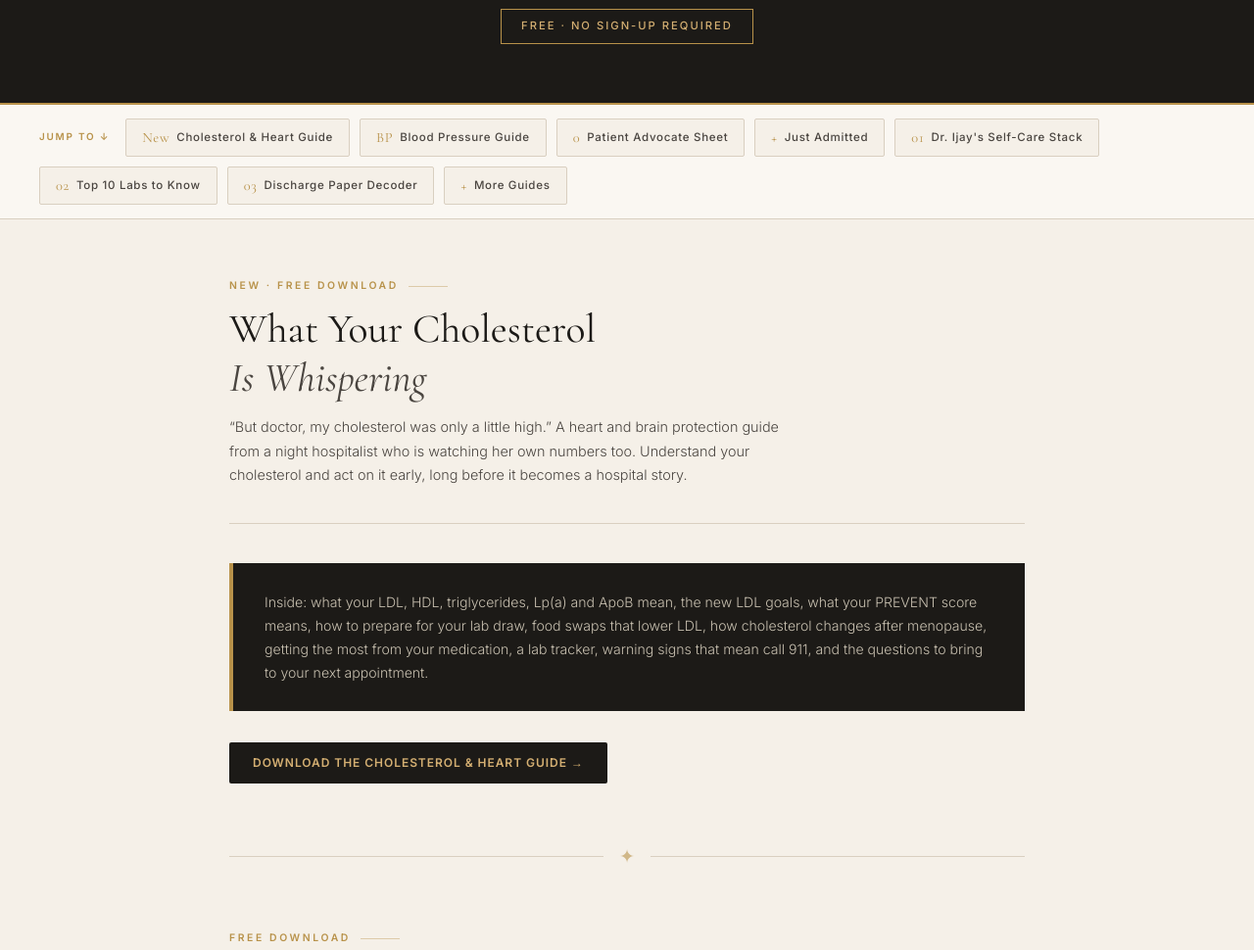
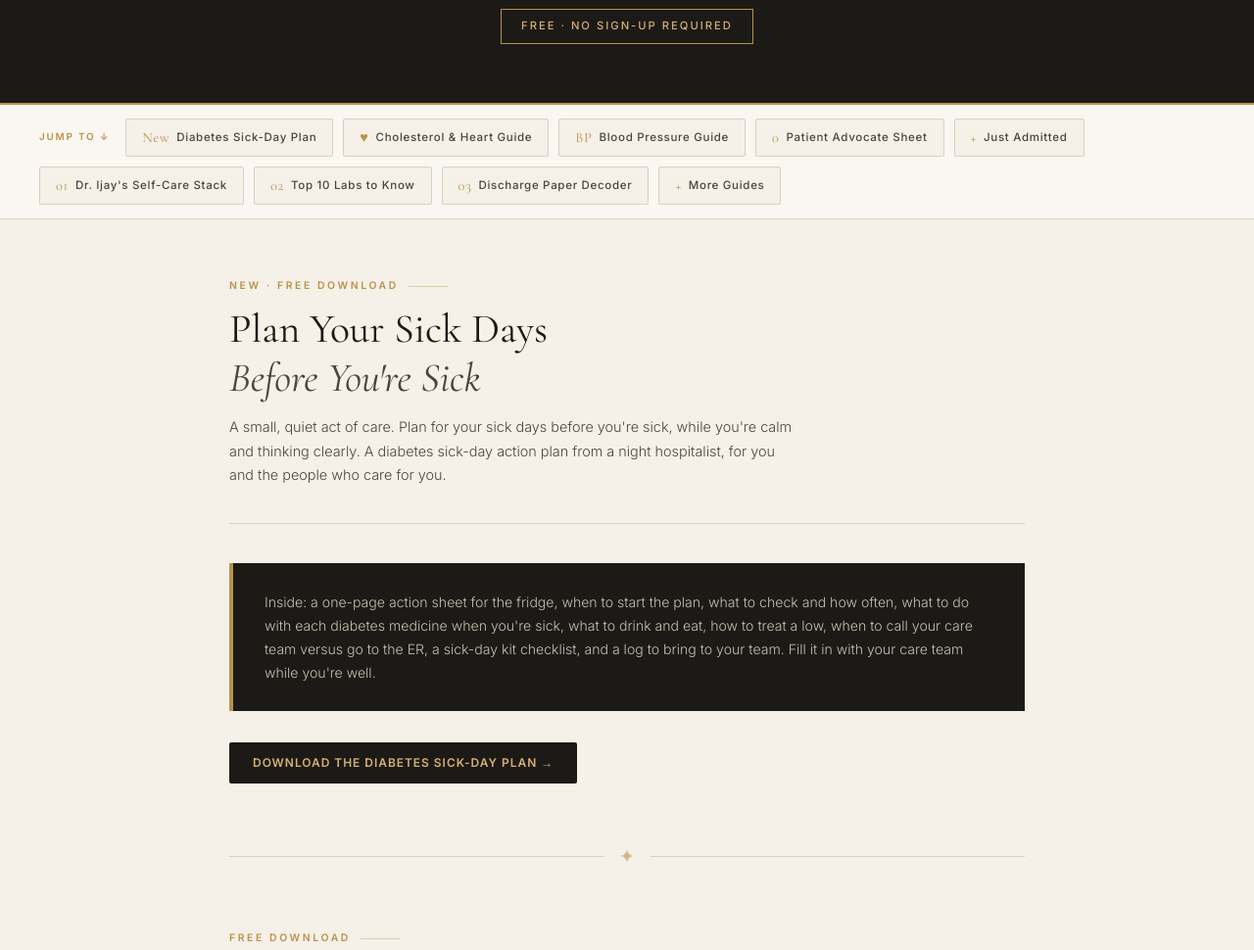
Before and after one commit to CogniteveGit/Cogniteve-guides, a plain HTML site: page index.html in a window 1280 px wide. Shown: the part 400-1370 px from the top of the page at 98% size. Drawn offline with nearby package versions, Linux system fonts and the light colour scheme.

Commit message:
Add files via upload

```diff
--- a/index.html
+++ b/index.html
@@ -609,7 +609,8 @@
 <!-- GUIDE NAV -->
 <nav class="guide-nav">
   <span class="guide-nav-label">Jump to ↓</span>
-<a href="#heart-cholesterol"><span class="nav-num">New</span> Cholesterol &amp; Heart Guide</a>
+<a href="#sick-day"><span class="nav-num">New</span> Diabetes Sick-Day Plan</a>
+  <a href="#heart-cholesterol"><span class="nav-num">♥</span> Cholesterol &amp; Heart Guide</a>
   <a href="#blood-pressure"><span class="nav-num">BP</span> Blood Pressure Guide</a>
   <a href="#patient-advocate"><span class="nav-num">0</span> Patient Advocate Sheet</a>
   <a href="#just-admitted"><span class="nav-num">+</span> Just Admitted</a>
@@ -626,10 +627,24 @@
 <!-- MAIN CONTENT -->
 <main class="main">
 
-<!-- ===== NEW: BLOOD PRESSURE HOME GUIDE ===== -->
+<!-- ===== NEW: DIABETES SICK-DAY ACTION PLAN ===== -->
+  <section id="sick-day">
+    <div class="section-header">
+      <div class="section-tag">New · Free Download</div>
+      <h2>Plan Your Sick Days<br><em>Before You're Sick</em></h2>
+    <p class="section-intro">A small, quiet act of care. Plan for your sick days before you're sick, while you're calm and thinking clearly. A diabetes sick-day action plan from a night hospitalist, for you and the people who care for you.</p>
+    </div>
+  <div class="cheatsheet-intro">
+  <p>Inside: a one-page action sheet for the fridge, when to start the plan, what to check and how often, what to do with each diabetes medicine when you're sick, what to drink and eat, how to treat a low, when to call your care team versus go to the ER, a sick-day kit checklist, and a log to bring to your team. Fill it in with your care team while you're well.</p>
+  </div>
+  <a class="guide-button" href="https://cognitevegit.github.io/Cogniteve-guides/Diabetes_Sick_Day_Action_Plan.pdf" target="_blank">Download the Diabetes Sick-Day Plan →</a>
+  </section>
+
+<div class="guide-divider"><span>✦</span></div>
+
   <section id="heart-cholesterol">
     <div class="section-header">
-      <div class="section-tag">New · Free Download</div>
+      <div class="section-tag">Free Download</div>
       <h2>What Your Cholesterol<br><em>Is Whispering</em></h2>
     <p class="section-intro">“But doctor, my cholesterol was only a little high.” A heart and brain protection guide from a night hospitalist who is watching her own numbers too. Understand your cholesterol and act on it early, long before it becomes a hospital story.</p>
     </div>
@@ -1195,6 +1210,17 @@
     <div class="more-guides-heading">More Free Guides</div>
 
     <div class="guide-card">
+      <div class="guide-icon">🤒</div>
+      <h3 class="guide-title">Plan Your Sick Days Before You're Sick: Diabetes Sick-Day Action Plan</h3>
+      <p class="guide-desc">Living with diabetes? Get a fill-in plan for flu and stomach-bug days: what to check, what to do with each medicine, what to drink and eat, how to treat a low, and when to call versus go to the ER.</p>
+      <a href="https://cognitevegit.github.io/Cogniteve-guides/Diabetes_Sick_Day_Action_Plan.pdf"
+        class="guide-button"
+        target="_blank">
+        Download the Guide →
+      </a>
+    </div>
+
+    <div class="guide-card">
       <div class="guide-icon">❤️</div>
       <h3 class="guide-title">What Your Cholesterol Is Whispering: Cholesterol &amp; Heart Guide</h3>
       <p class="guide-desc">Told your cholesterol is "a little high"? Know your numbers and your LDL goal, what your PREVENT score means, food swaps, changes after menopause, a lab tracker, and the questions to bring to your appointment.</p>
```
Also changed, not shown: 1 other file.
